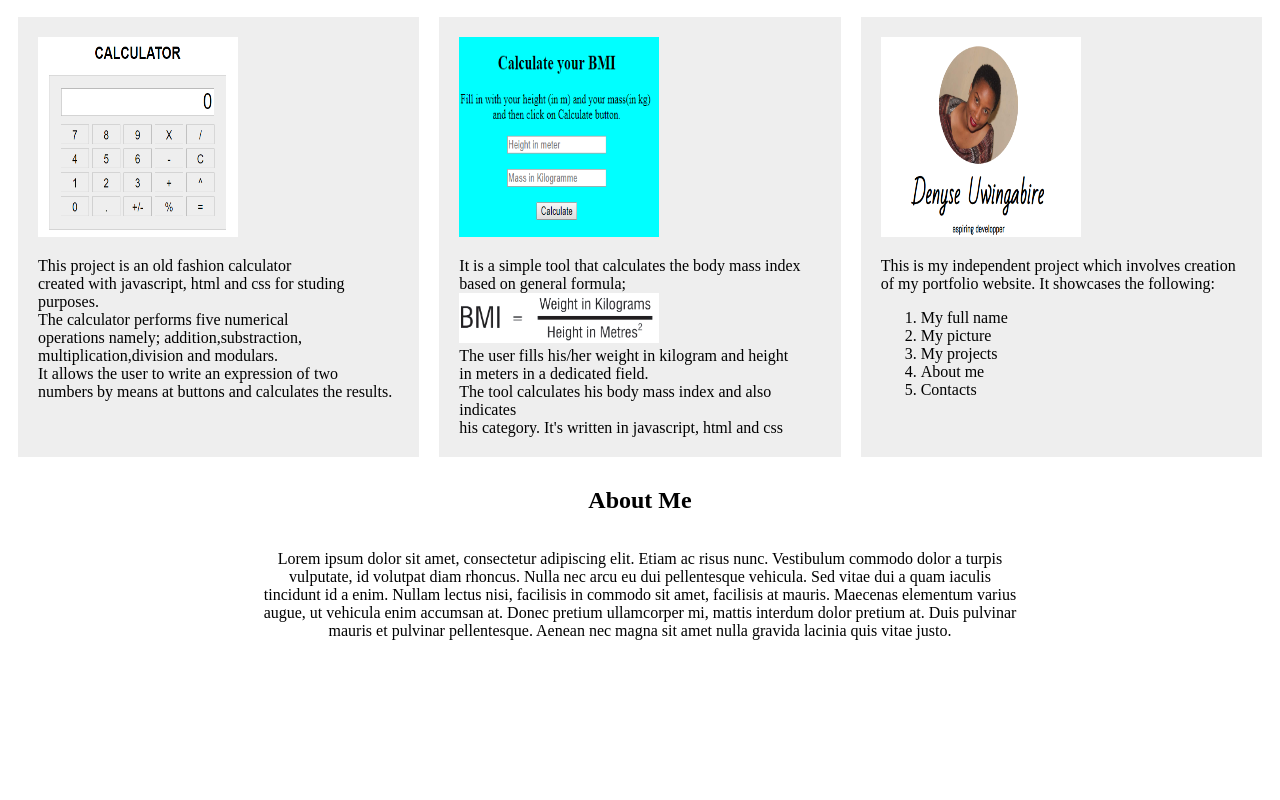
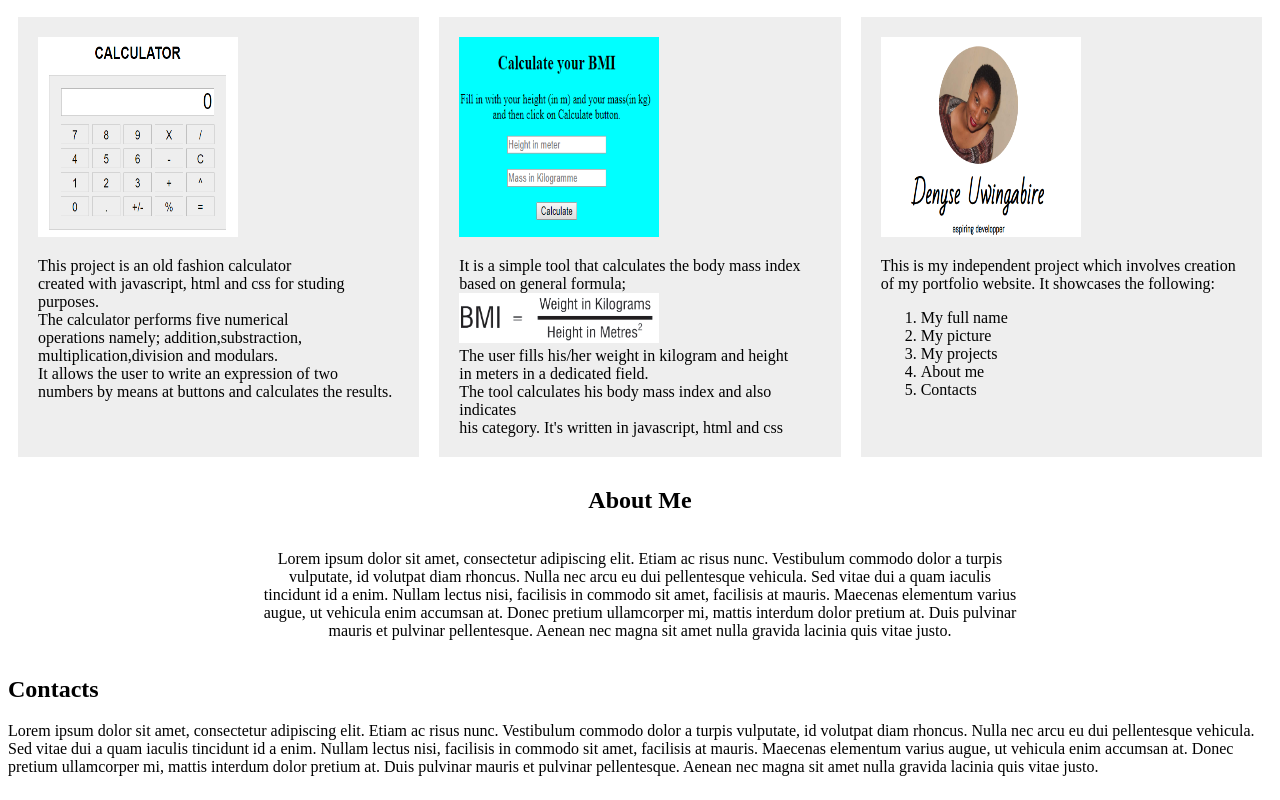
Before and after one commit to DenyseDaurea/myPortfolio, a plain HTML site: page myPortfolio.html in a window 1280 px wide. Shown: the part 460-1260 px from the top of the page. Before the commit the page ends 1124 px from the top, so only its background shows below. Drawn offline with Linux system fonts and the light colour scheme; a web font is replaced by a local one.

Commit message:
Add contact section with placeholding text

```diff
--- a/myPortfolio.html
+++ b/myPortfolio.html
@@ -70,6 +70,19 @@
           Aenean nec magna sit amet nulla gravida lacinia quis vitae justo.
     </p>
   </div>
+  <div class="contacts">
+    <h2>Contacts</h2>
+    <p>
+      Lorem ipsum dolor sit amet, consectetur adipiscing elit. Etiam ac risus nunc.
+       Vestibulum commodo dolor a turpis vulputate, id volutpat diam rhoncus.
+        Nulla nec arcu eu dui pellentesque vehicula. Sed vitae dui a quam iaculis tincidunt id a enim.
+        Nullam lectus nisi, facilisis in commodo sit amet, facilisis at mauris.
+         Maecenas elementum varius augue, ut vehicula enim accumsan at.
+          Donec pretium ullamcorper mi, mattis interdum dolor pretium at.
+          Duis pulvinar mauris et pulvinar pellentesque.
+          Aenean nec magna sit amet nulla gravida lacinia quis vitae justo.
+    </p>
+  </div>
 
   </div>
 
```
